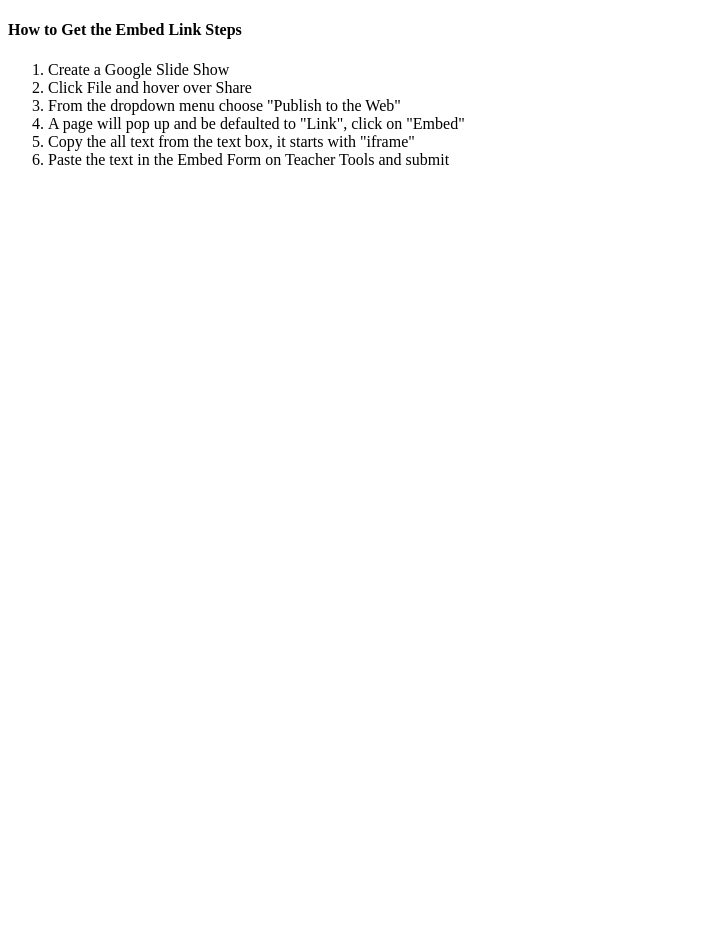
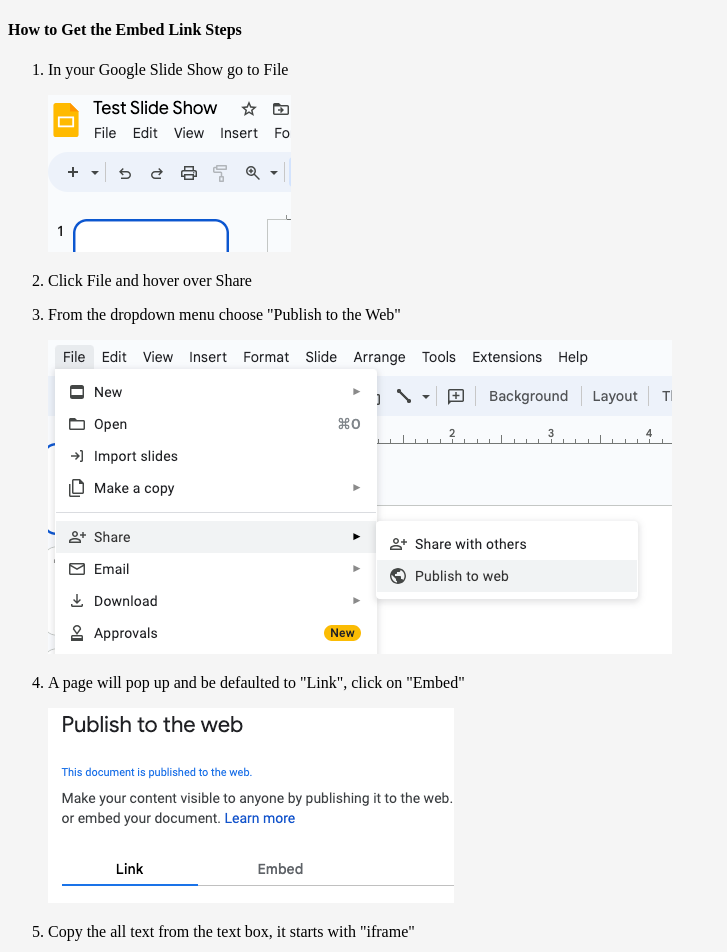
Before and after one commit to joemilius/Teacher-Tools, a plain HTML site: page embed.html in a window 1280 px wide. Shown: the top 952 px of the page, without its empty margins (0-727 px from the left). Before the commit the page ends 800 px from the top, so only its background shows below. Drawn offline with Linux system fonts and the light colour scheme.

Commit message:
Screen shots added to instructions on how to embed slide show

```diff
--- /dev/null
+++ b/embed-style.css
@@ -0,0 +1,3 @@
+body {
+    background: whitesmoke;
+}
--- a/embed.html
+++ b/embed.html
@@ -1,15 +1,34 @@
 <!DOCTYPE html>
 <html lang="en">
-    <head></head>
+    <head>
+        <link rel="stylesheet" href="embed-style.css">
+    </head>
     <body>
         <h4>How to Get the Embed Link Steps</h4>
         <ol>
-            <li>Create a Google Slide Show</li>
-            <li>Click File and hover over Share</li>
-            <li>From the dropdown menu choose "Publish to the Web"</li>
-            <li>A page will pop up and be defaulted to "Link", click on "Embed"</li>
-            <li>Copy the all text from the text box, it starts with "iframe"</li>
-            <li>Paste the text in the Embed Form on Teacher Tools and submit</li>
+            <li>
+                <p>In your Google Slide Show go to File</p>
+                <img src="./embed-pictures/Embed Step 1 pic.png" />
+            </li>
+            <li>
+                <p>Click File and hover over Share</p>
+            </li>
+            <li>
+                <p>From the dropdown menu choose "Publish to the Web"</p>
+                <img src="./embed-pictures/Embed Step 2 pic.png" />
+            </li>
+            <li>
+                <p>A page will pop up and be defaulted to "Link", click on "Embed"</p>
+                <img src="./embed-pictures/Embed Step 3 pic.png" />
+            </li>
+            <li>
+                <p>Copy the all text from the text box, it starts with "iframe"</p>
+                <img src="./embed-pictures/Embed Step 4 pic.png" />
+            </li>
+            <li>
+                <p>Paste the text in the Embed Form on Teacher Tools and submit</p>
+                <img src="./embed-pictures/Embed Step 5 pic.png" />
+            </li>
         </ol>
     </body>
 </html>
--- a/src/slideshow.js
+++ b/src/slideshow.js
@@ -6,8 +6,10 @@ slideForm.addEventListener('submit', (e) => {
     let slideInput = document.querySelector('#slideshow-link')
     let display = document.querySelector('#slideshow-display')
 
+    console.log(slideInput.value.slice(0, 7))
 
-    if (slideInput.value[0] === '<'){
+
+    if (slideInput.value.slice(0,7) === '<iframe'){
         let error = document.querySelector('#slide-error')
         if (error){
             error.remove()
```
Also changed, not shown: embed-pictures/Embed Step 1 pic.png (added), embed-pictures/Embed Step 2 pic.png (added), embed-pictures/Embed Step 3 pic.png (added), embed-pictures/Embed Step 4 pic.png (added), embed-pictures/Embed Step 5 pic.png (added).
